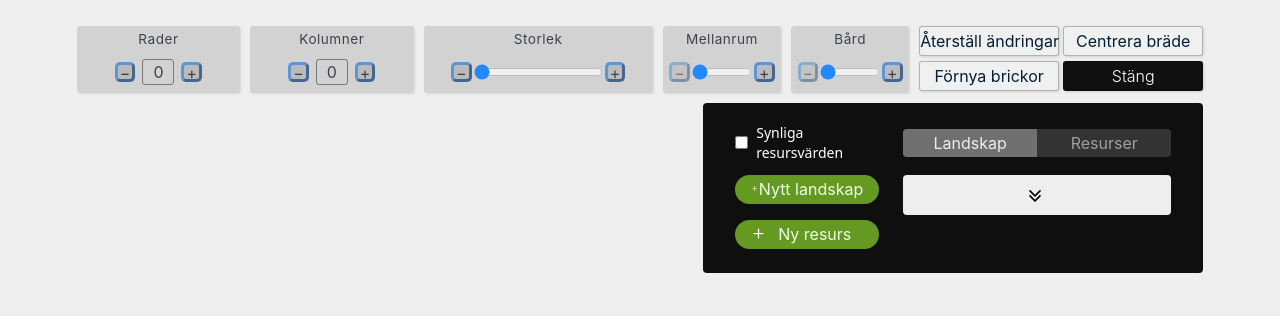
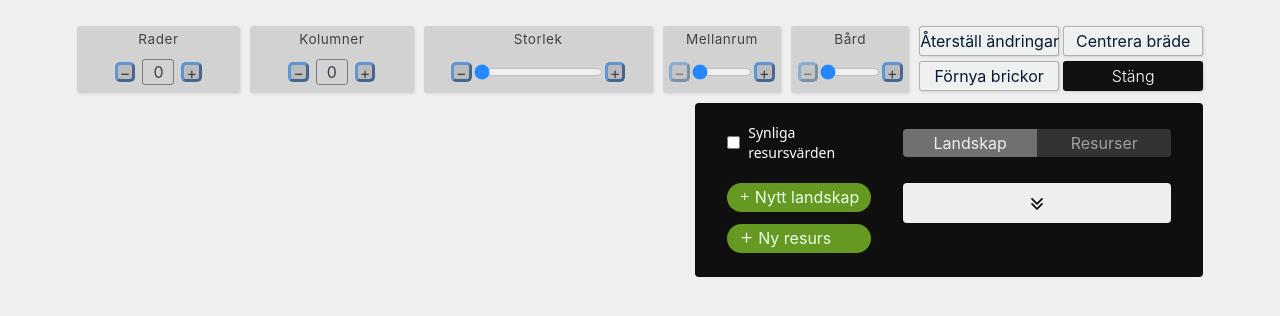
Before and after one commit to erikbjoern/boardgame-prototyping, a Vue app: page / in a window 1280 px wide. Both pictures are taken after a click on the button "Hantera resurser". Shown: the top 316 px of the page. Built offline with nearby package versions, Linux system fonts and the light colour scheme.

Commit message:
finish ability to add landscapes and resources, as well as setting resource parameters for each landscape

```diff
--- a/src/components/SettingsBar/ResourceSettings.vue
+++ b/src/components/SettingsBar/ResourceSettings.vue
@@ -1,9 +1,9 @@
 <template>
   <div
-    class="rounded bg-[#000000ef] py-6 pl-8 pr-[0.75rem] flex space-x-6"
+    class="rounded bg-[#000000ef] py-6 pl-8 pr-[0.75rem] flex space-x-8"
     :style="{ maxHeight: 'calc(100vh - 200px)' }"
   >
-    <div class="flex flex-col w-36 space-y-4">
+    <div class="flex flex-col w-36 space-y-6">
       <label class="flex items-center space-x-2 h-8">
         <input
           type="checkbox"
@@ -12,8 +12,9 @@
         />
         <span class="text-white text-sm font-sans font-light">Synliga resursvärden</span>
       </label>
+      <div class="w-full flex flex-col space-y-3">
         <button
-        class="!bg-[#669922] text-[#eaffea] !rounded-full flex px-4"
+          class="!bg-[#669922] text-[#eaffea] !rounded-full flex px-3"
           @click="addNew('addLandscape', 'LANDSCAPES')"
         >
           <svg
@@ -29,12 +30,12 @@
               fill="#fff"
             ></path>
           </svg>
-        <span class="inline-block flex-1 text-center">
+          <span class="inline-block flex-1 text-left ml-1">
             Nytt landskap
           </span>
         </button>
         <button
-        class="!bg-[#669922] text-[#eaffea] !rounded-full flex px-4"
+          class="!bg-[#669922] text-[#eaffea] !rounded-full flex px-3"
           @click="addNew('addResource', 'RESOURCES')"
         >
           <svg
@@ -50,12 +51,13 @@
               fill="#fff"
             ></path>
           </svg>
-        <span class="inline-block flex-1 text-center">
+          <span class="inline-block flex-1 text-left ml-1">
             Ny resurs
           </span>
         </button>
       </div>
-    <div class="flex flex-col items-center space-y-4 w-72 h-full">
+    </div>
+    <div class="flex flex-col items-center space-y-6 w-72 h-full">
       <div class="h-8 w-full flex items-center pr-[1.25rem]">
         <div class="flex w-full rounded overflow-hidden">
           <button
@@ -82,7 +84,7 @@
           </button>
         </div>
       </div>
-      <div class="flex flex-col space-y-4 w-full max-h-[400px] overflow-auto items-start">
+      <div class="flex flex-col space-y-3 w-full max-h-[400px] overflow-auto items-start">
         <ResourceSettingsDropdownItem
           class="w-[16.75rem]"
           v-for="(landscape, index) in tab == 'LANDSCAPES'
@@ -111,7 +113,7 @@ export default {
   data() {
     return {
       tab: 'LANDSCAPES',
-      focusAddedItem: false
+      focusAddedItem: false,
     }
   },
   computed: mapState({
@@ -130,7 +132,7 @@ export default {
       this.$store.commit(mutation)
       this.switchTab(undefined, tabName)
       this.focusAddedItem = true
-    }
+    },
   },
 }
 </script>
--- a/src/components/SettingsBar/ResourceSettingsDropdownItem.vue
+++ b/src/components/SettingsBar/ResourceSettingsDropdownItem.vue
@@ -16,7 +16,7 @@
           :ref="item.name"
         />
       </div>
-      <div v-if="tab == 'LANDSCAPES'" class="grid place-items-center h-full">
+      <div v-if="tab == 'LANDSCAPES'" class="grid place-items-center h-full w-8">
         <svg
           class="transition-all duration-300 select-none cursor-pointer hover:opacity-50 transform"
           :class="expanded ? 'rotate-180 translate-y-px' : '-translate-y-0'"
@@ -36,10 +36,10 @@
           ></path>
         </svg>
       </div>
-      <div class="w-1/2 flex-shrink pl-10">
+      <div class="w-1/2 flex-shrink">
         <div
           :style="{ backgroundColor: item.invertedColor }"
-          class="rounded-md flex items-center h-full"
+          class="rounded-md flex items-center h-full w-20 ml-auto"
         >
           <input
             class="font-semibold bg-transparent text-sm w-full text-center"
```
Lines whose indentation alone changed are shown as unchanged.
